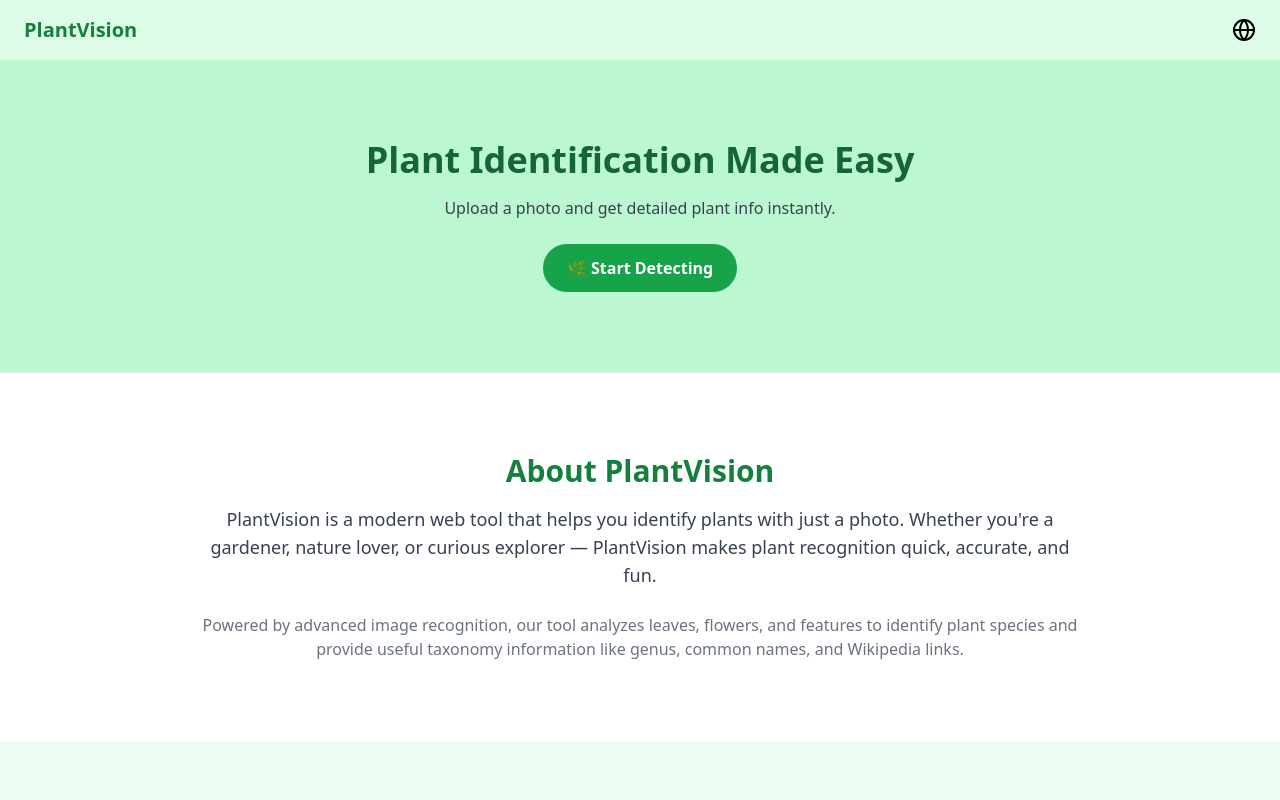
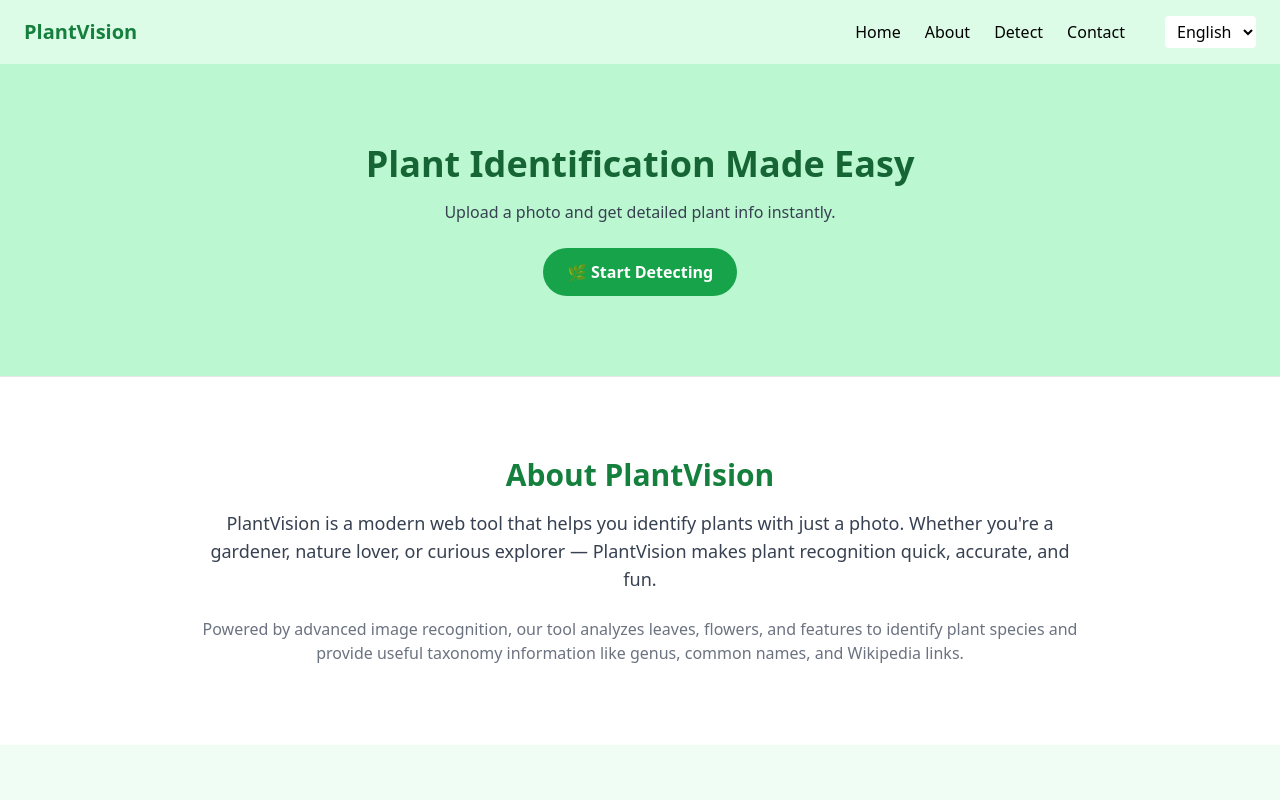
Before and after one commit to Arpan-227/plantvision, a React (Create React App) app: page / in a window 1280 px wide. Shown: the top 800 px of the page. Built offline with nearby package versions, Linux system fonts and the light colour scheme.

Commit message:
🌍 Multi-language support + view modal + detection fixes

```diff
--- a/src/App.js
+++ b/src/App.js
@@ -1,22 +1,21 @@
+// src/App.js
 import React, { useState } from "react";
-import Header from "./components/Header";
-import HeroSection from "./components/HeroSection";
-import AboutSection from "./components/AboutSection";
-import Detection from "./components/Detection";
-import Footer from "./components/Footer";
+import Header        from "./components/Header";
+import HeroSection   from "./components/HeroSection";
+import AboutSection  from "./components/AboutSection";
+import Detection     from "./components/Detection";
+import Footer        from "./components/Footer";
 
-function App() {
-  const [lang, setLang] = useState("en");
+export default function App() {
+  const [lang, setLang] = useState("en");   //  🌐  "en" | "hi" | "bn"
 
   return (
-    <div className="font-sans bg-white dark:bg-gray-900 text-black dark:text-white transition-colors">
-      <Header lang={lang} setLang={setLang} />
-      <HeroSection lang={lang} />
-      <AboutSection lang={lang} />
-      <Detection lang={lang} />
-      <Footer lang={lang} />
+    <div className="font-sans bg-white dark:bg-gray-900 text-black dark:text-white">
+      <Header        lang={lang} setLang={setLang} />
+      <HeroSection   lang={lang} />
+      <AboutSection  lang={lang} />
+      <Detection     lang={lang} />
+      <Footer        lang={lang} />
     </div>
   );
 }
-
-export default App;
--- a/src/components/Detection.jsx
+++ b/src/components/Detection.jsx
@@ -38,6 +38,19 @@ export default function Detection({ lang = "en" }) {
       genus: "वंश",
       confidence: "विश्वास स्तर",
       more: "और देखें →"
+    },
+    bn: {
+      title: "একটি গাছের ছবি আপলোড করুন",
+      subtitle: "গাছের প্রজাতি সনাক্ত করতে একটি ছবি আপলোড করুন।",
+      uploadPlaceholder: "🌿 ছবি ড্র্যাগ করুন বা ক্লিক করে আপলোড করুন",
+      analyze: "উদ্ভিদের বিশ্লেষণ করুন",
+      reset: "রিসেট করুন",
+      error: "অনুগ্রহ করে একটি বৈধ ছবি ফাইল আপলোড করুন।",
+      search: "উদ্ভিদের নাম বা গণ অনুসন্ধান করুন...",
+      common: "সাধারণ নাম",
+      genus: "গণ",
+      confidence: "আস্থার মাত্রা",
+      more: "আরও দেখুন →"
     }
   }[lang];
 
--- a/src/components/Header.jsx
+++ b/src/components/Header.jsx
@@ -1,20 +1,40 @@
+// src/components/Header.jsx
 import React from "react";
-import { Globe } from "lucide-react";
 
 export default function Header({ lang, setLang }) {
+  const labels = {
+    en: { home: "Home", about: "About", detect: "Detect", contact: "Contact" },
+    hi: { home: "होम", about: "परिचय", detect: "पता लगाएँ", contact: "संपर्क" },
+    bn: { home: "হোম", about: "পরিচিতি", detect: "সনাক্ত", contact: "যোগাযোগ" }
+  }[lang];
+
+  const scrollTo = (id) =>
+    document.getElementById(id)?.scrollIntoView({ behavior: "smooth" });
+
   return (
     <header className="flex justify-between items-center px-6 py-4 bg-green-100 dark:bg-gray-800 shadow">
-      <h1 className="text-xl font-bold text-green-700 dark:text-green-300">PlantVision</h1>
-      <div className="flex items-center gap-4">
-        {/* 🌐 Language Toggle */}
-        <button
-          onClick={() => setLang(lang === "en" ? "hi" : "en")}
-          className="hover:text-green-600 transition"
-          title="Switch Language"
+      <h1 onClick={() => scrollTo("home")}
+          className="text-xl font-bold text-green-700 dark:text-green-300 cursor-pointer">
+        PlantVision
+      </h1>
+
+      <nav className="flex items-center gap-6">
+        <button onClick={() => scrollTo("home")   }>{labels.home}</button>
+        <button onClick={() => scrollTo("about")  }>{labels.about}</button>
+        <button onClick={() => scrollTo("detect") }>{labels.detect}</button>
+        <button onClick={() => scrollTo("footer") }>{labels.contact}</button>
+
+        {/* language drop‑down */}
+        <select
+          value={lang}
+          onChange={(e) => setLang(e.target.value)}
+          className="ml-4 px-2 py-1 rounded bg-white dark:bg-gray-700 dark:text-white"
         >
-          <Globe />
-        </button>
-      </div>
+          <option value="en">English</option>
+          <option value="hi">हिन्दी</option>
+          <option value="bn">বাংলা</option>
+        </select>
+      </nav>
     </header>
   );
 }
--- a/src/components/HeroSection.jsx
+++ b/src/components/HeroSection.jsx
@@ -1,28 +1,29 @@
+// src/components/HeroSection.jsx
 import React from "react";
 
 export default function HeroSection({ lang }) {
   const t = {
-    en: {
-      title: "Plant Identification Made Easy",
-      subtitle: "Upload a photo and get detailed plant info instantly.",
-      button: "🌿 Start Detecting"
-    },
-    hi: {
-      title: "पौधों की पहचान अब आसान",
-      subtitle: "एक फोटो अपलोड करें और पौधे की जानकारी पाएं।",
-      button: "🌿 पहचान शुरू करें"
-    }
+    en: { title: "Plant Identification Made Easy",
+          subtitle: "Upload a photo and get detailed plant info instantly.",
+          btn: "🌿 Start Detecting" },
+    hi: { title: "पौधों की पहचान अब आसान",
+          subtitle: "फोटो अपलोड करें और तुरंत जानकारी पाएं।",
+          btn: "🌿 पहचान शुरू करें" },
+    bn: { title: "গাছ সনাক্তকরণ সহজ",
+          subtitle: "একটি ছবি আপলোড করুন এবং বিস্তারিত তথ্য পান।",
+          btn: "🌿 সনাক্তকরণ শুরু করুন" }
   }[lang];
 
   return (
-    <section className="text-center py-20 bg-green-200 dark:bg-gray-800">
+    <section id="home" className="text-center py-20 bg-green-200 dark:bg-gray-800">
       <h2 className="text-4xl font-bold mb-4 text-green-800 dark:text-green-300">{t.title}</h2>
-      <p className="mb-6 text-gray-700 dark:text-gray-300">{t.subtitle}</p>
+      <p  className="mb-6 text-gray-700 dark:text-gray-300">{t.subtitle}</p>
+
       <button
         onClick={() => document.getElementById("detect")?.scrollIntoView({ behavior: "smooth" })}
         className="px-6 py-3 bg-green-600 text-white rounded-full font-semibold hover:bg-green-700 transition"
       >
-        {t.button}
+        {t.btn}
       </button>
     </section>
   );
```
